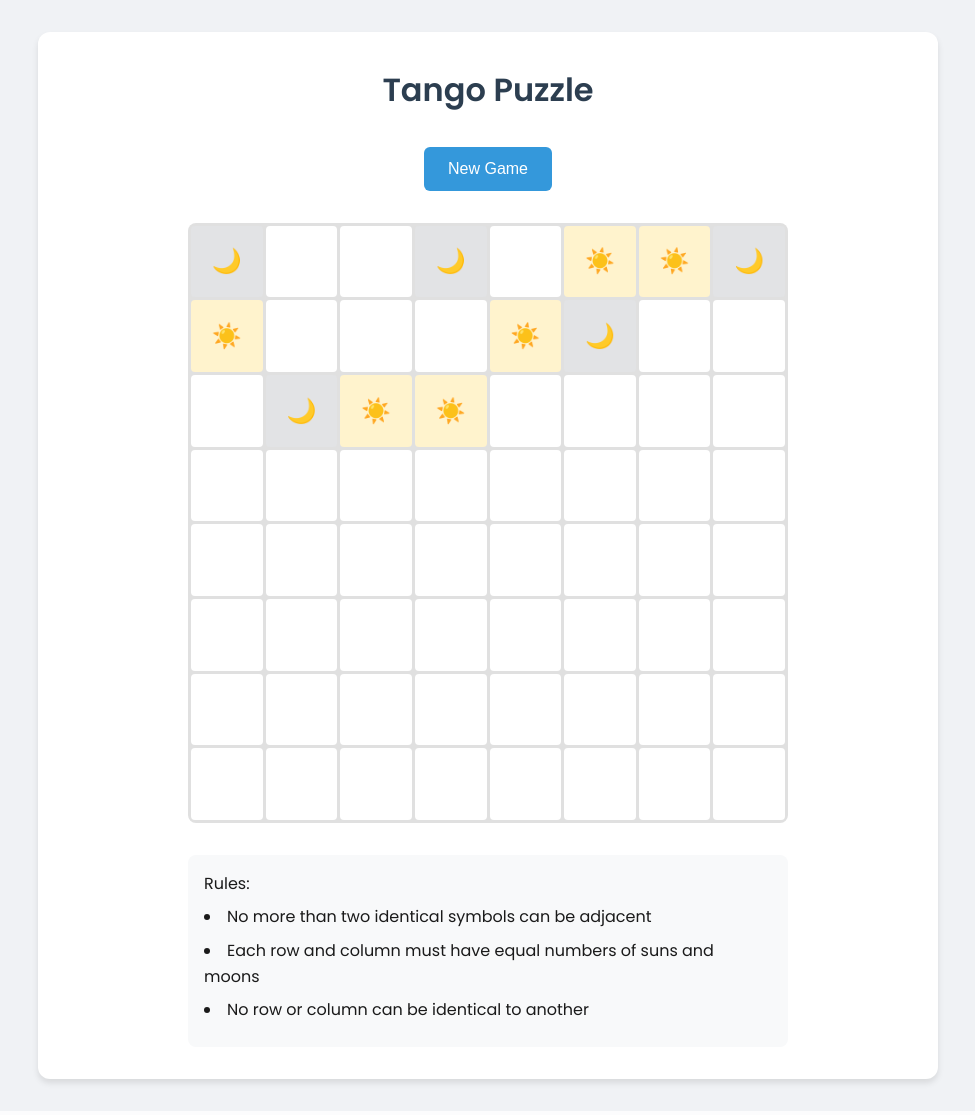
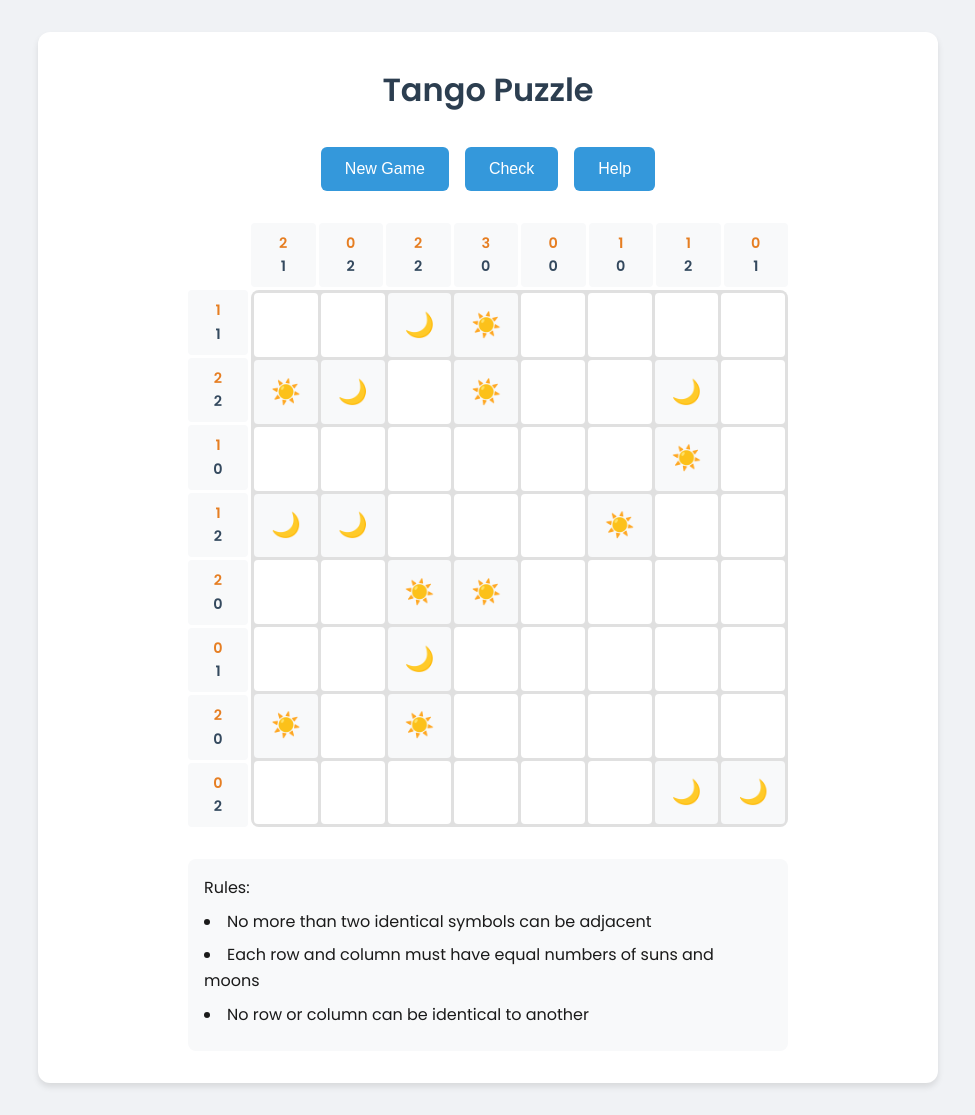
Before and after one commit to Lintern97/tango-game, a Flask app: page / in a window 1280 px wide. Shown: the whole page, without its empty margins (152-1127 px from the left). Before the commit the page ends 1089 px from the top, so only its background shows below. Run offline with Flask 3, Linux system fonts and the light colour scheme.

Commit message:
Check and Help buttons added Indicators for rows and columns added

```diff
--- a/app.py
+++ b/app.py
@@ -1,16 +1,18 @@
 from flask import Flask, render_template, jsonify, request
 import random
+import copy
 
 app = Flask(__name__)
 
-# Game board size (8x8)
+# Fixed board size
 BOARD_SIZE = 8
+MAX_SYMBOLS = 4  # Maximum number of suns or moons per row/column
 
 def create_empty_board():
-    return [[None for _ in range(BOARD_SIZE)] for _ in range(BOARD_SIZE)]
+    return [['' for _ in range(BOARD_SIZE)] for _ in range(BOARD_SIZE)]
 
 def is_valid_move(board, row, col, value):
-    if value is None:
+    if value == '':
         return True
 
     # Check if the move would create three in a row horizontally
@@ -54,25 +56,25 @@ def is_col_valid(board, col):
     return suns <= BOARD_SIZE//2 and moons <= BOARD_SIZE//2
 
 def are_rows_unique(board):
-    filled_rows = [row for row in board if None not in row]
+    filled_rows = [row for row in board if '' not in row]
     return len(filled_rows) == len(set(tuple(row) for row in filled_rows))
 
 def are_cols_unique(board):
     filled_cols = []
     for col in range(BOARD_SIZE):
         col_values = [board[row][col] for row in range(BOARD_SIZE)]
-        if None not in col_values:
+        if '' not in col_values:
             filled_cols.append(tuple(col_values))
     return len(filled_cols) == len(set(filled_cols))
 
 def count_empty_cells(board):
-    return sum(1 for row in board for cell in row if cell is None)
+    return sum(1 for row in board for cell in row if cell == '')
 
 def is_board_valid(board):
     # Check if any row or column has more than two identical symbols adjacent
     for row in range(BOARD_SIZE):
         for col in range(BOARD_SIZE):
-            if board[row][col] is not None and not is_valid_move(board, row, col, board[row][col]):
+            if board[row][col] != '' and not is_valid_move(board, row, col, board[row][col]):
                 return False
 
     # Check if rows and columns have equal numbers of suns and moons
@@ -86,65 +88,118 @@ def is_board_valid(board):
 
     return True
 
+def find_empty_cell(board):
+    for row in range(BOARD_SIZE):
+        for col in range(BOARD_SIZE):
+            if board[row][col] == '':
+                return row, col
+    return None
+
+def solve_puzzle(board):
+    """Solve the puzzle using backtracking."""
+    empty = find_empty_cell(board)
+    if not empty:
+        return True  # Puzzle is solved
+
+    row, col = empty
+    for value in ['sun', 'moon']:
+        if is_valid_move(board, row, col, value):
+            board[row][col] = value
+
+            if is_board_valid(board) and solve_puzzle(board):
+                return True
+
+            board[row][col] = ''
+
+    return False
+
+def count_solutions(board):
+    """Count the number of solutions for the puzzle."""
+    solutions = 0
+
+    def count_solutions_recursive(board):
+        nonlocal solutions
+        empty = find_empty_cell(board)
+        if not empty:
+            solutions += 1
+            return
+
+        row, col = empty
+        for value in ['sun', 'moon']:
+            if is_valid_move(board, row, col, value):
+                board[row][col] = value
+                if is_board_valid(board):
+                    count_solutions_recursive(board)
+                board[row][col] = ''
+
+    count_solutions_recursive(copy.deepcopy(board))
+    return solutions
+
+def generate_complete_solution():
+    """Generate a complete, valid solution."""
+    board = create_empty_board()
+    if solve_puzzle(board):
+        return board
+    return None
+
 def generate_puzzle():
-    max_attempts = 2000
+    board = create_empty_board()
+    initial_board = create_empty_board()
+
+    # Calculate target number of initial cells (around 25-30% of the board)
+    target_cells = int(BOARD_SIZE * BOARD_SIZE * random.uniform(0.25, 0.3))
+    placed_cells = 0
+
+    # Try to place symbols
     attempts = 0
+    max_attempts = 1000
 
-    while attempts < max_attempts:
-        board = create_empty_board()
-        symbols = ['sun', 'moon']
+    while placed_cells < target_cells and attempts < max_attempts:
+        row = random.randint(0, BOARD_SIZE - 1)
+        col = random.randint(0, BOARD_SIZE - 1)
 
-        # First, fill the board with a valid pattern
-        for row in range(BOARD_SIZE):
-            for col in range(BOARD_SIZE):
-                valid_symbols = [s for s in symbols if is_valid_move(board, row, col, s)]
-                if valid_symbols:
-                    board[row][col] = random.choice(valid_symbols)
-                else:
-                    # If no valid symbol can be placed, start over
-                    break
-            else:
-                continue
-            break
-
-        # Verify the board is valid
-        if is_board_valid(board):
-            # Remove cells to create the puzzle
-            # For 8x8, we want to remove between 32 and 40 cells (50-62.5% empty)
-            min_empty = BOARD_SIZE * 4  # 32 cells
-            max_empty = BOARD_SIZE * 5  # 40 cells
-            cells_to_remove = random.randint(min_empty, max_empty)
-
-            # Create a list of all cell positions
-            positions = [(row, col) for row in range(BOARD_SIZE) for col in range(BOARD_SIZE)]
-            random.shuffle(positions)
-
-            # Remove cells while maintaining puzzle validity
-            for row, col in positions[:cells_to_remove]:
-                board[row][col] = None
-
-            # Verify we have enough empty cells
-            if count_empty_cells(board) >= min_empty:
-                return board
+        if board[row][col] == '':
+            symbol = random.choice(['sun', 'moon'])
+            if is_valid_move(board, row, col, symbol):
+                board[row][col] = symbol
+                initial_board[row][col] = symbol
+                placed_cells += 1
 
         attempts += 1
 
-    # If we couldn't generate a valid puzzle, create a simple one with some pre-filled cells
-    board = create_empty_board()
-    # Add some initial cells in a valid pattern
-    for row in range(0, BOARD_SIZE, 2):
-        for col in range(0, BOARD_SIZE, 2):
-            board[row][col] = 'sun' if (row + col) % 4 == 0 else 'moon'
-    return board
+    return board, initial_board
 
 @app.route('/')
 def index():
     return render_template('index.html', board_size=BOARD_SIZE)
 
-@app.route('/api/new-game')
+@app.route('/api/new-game', methods=['GET'])
 def new_game():
-    board = generate_puzzle()
-    return jsonify({'board': board})
+    board, initial_board = generate_puzzle()
+    return jsonify({
+        'board': board,
+        'initial_board': initial_board
+    })
+
+@app.route('/api/check', methods=['POST'])
+def check_board():
+    data = request.get_json()
+    board = data.get('board', [])
+    initial_board = data.get('initial_board', [])
+
+    errors = check_board_state(board, initial_board)
+    return jsonify({
+        'errors': errors
+    })
+
+@app.route('/api/help', methods=['POST'])
+def get_help():
+    data = request.get_json()
+    board = data.get('board', [])
+    initial_board = data.get('initial_board', [])
+
+    solution = find_help_solution(board, initial_board)
+    return jsonify(solution)
 
 @app.route('/api/make-move', methods=['POST'])
 def make_move():
@@ -157,5 +212,137 @@ def make_move():
 
     return jsonify({'success': True})
 
+def check_board_state(board, initial_board):
+    errors = []
+
+    # Check each cell
+    for row in range(BOARD_SIZE):
+        for col in range(BOARD_SIZE):
+            # Skip initial cells
+            if initial_board[row][col] != '':
+                continue
+
+            cell = board[row][col]
+            if cell == '':  # Skip empty cells
+                continue
+
+            # Check for three in a row horizontally
+            if col >= 2:
+                if board[row][col-1] == cell and board[row][col-2] == cell:
+                    errors.append((row, col, "Three identical symbols in a row"))
+            if col <= BOARD_SIZE-3:
+                if board[row][col+1] == cell and board[row][col+2] == cell:
+                    errors.append((row, col, "Three identical symbols in a row"))
+            if 0 < col < BOARD_SIZE-1:
+                if board[row][col-1] == cell and board[row][col+1] == cell:
+                    errors.append((row, col, "Three identical symbols in a row"))
+
+            # Check for three in a row vertically
+            if row >= 2:
+                if board[row-1][col] == cell and board[row-2][col] == cell:
+                    errors.append((row, col, "Three identical symbols in a column"))
+            if row <= BOARD_SIZE-3:
+                if board[row+1][col] == cell and board[row+2][col] == cell:
+                    errors.append((row, col, "Three identical symbols in a column"))
+            if 0 < row < BOARD_SIZE-1:
+                if board[row-1][col] == cell and board[row+1][col] == cell:
+                    errors.append((row, col, "Three identical symbols in a column"))
+
+    # Check row and column counts
+    for i in range(BOARD_SIZE):
+        # Check row counts
+        suns_in_row = count_symbols_in_row(board, i, 'sun')
+        moons_in_row = count_symbols_in_row(board, i, 'moon')
+        if suns_in_row > BOARD_SIZE//2:
+            errors.append((i, 0, f"Too many suns in row {i+1}"))
+        if moons_in_row > BOARD_SIZE//2:
+            errors.append((i, 0, f"Too many moons in row {i+1}"))
+
+        # Check column counts
+        suns_in_col = count_symbols_in_col(board, i, 'sun')
+        moons_in_col = count_symbols_in_col(board, i, 'moon')
+        if suns_in_col > BOARD_SIZE//2:
+            errors.append((0, i, f"Too many suns in column {i+1}"))
+        if moons_in_col > BOARD_SIZE//2:
+            errors.append((0, i, f"Too many moons in column {i+1}"))
+
+    # Check for duplicate rows
+    filled_rows = []
+    for row in range(BOARD_SIZE):
+        if '' not in board[row]:  # Only check complete rows
+            row_tuple = tuple(board[row])
+            if row_tuple in filled_rows:
+                errors.append((row, 0, f"Row {row+1} is identical to another row"))
+            filled_rows.append(row_tuple)
+
+    # Check for duplicate columns
+    filled_cols = []
+    for col in range(BOARD_SIZE):
+        col_values = [board[row][col] for row in range(BOARD_SIZE)]
+        if '' not in col_values:  # Only check complete columns
+            col_tuple = tuple(col_values)
+            if col_tuple in filled_cols:
+                errors.append((0, col, f"Column {col+1} is identical to another column"))
+            filled_cols.append(col_tuple)
+
+    return errors
+
+def find_help_solution(board, initial_board):
+    # First check for errors
+    errors = check_board_state(board, initial_board)
+    if errors:
+        return {
+            'type': 'error',
+            'errors': errors
+        }
+
+    # If no errors, find a cell that can be solved
+    for row in range(BOARD_SIZE):
+        for col in range(BOARD_SIZE):
+            if initial_board[row][col] != '' or board[row][col] != '':
+                continue  # Skip initial and filled cells
+
+            # Try placing a sun
+            if is_valid_move(board, row, col, 'sun'):
+                # Check if this would create any errors
+                board[row][col] = 'sun'
+                if not check_board_state(board, initial_board):
+                    board[row][col] = ''  # Reset the cell
+                    return {
+                        'type': 'hint',
+                        'row': row,
+                        'col': col,
+                        'symbol': 'sun',
+                        'reason': 'This cell can be filled with a sun as it follows all game rules'
+                    }
+                board[row][col] = ''  # Reset the cell
+
+            # Try placing a moon
+            if is_valid_move(board, row, col, 'moon'):
+                # Check if this would create any errors
+                board[row][col] = 'moon'
+                if not check_board_state(board, initial_board):
+                    board[row][col] = ''  # Reset the cell
+                    return {
+                        'type': 'hint',
+                        'row': row,
+                        'col': col,
+                        'symbol': 'moon',
+                        'reason': 'This cell can be filled with a moon as it follows all game rules'
+                    }
+                board[row][col] = ''  # Reset the cell
+
+    # If we get here, either the puzzle is complete or we couldn't find a valid move
+    if all(cell != '' for row in board for cell in row):
+        return {
+            'type': 'complete',
+            'message': 'Congratulations! The puzzle is complete!'
+        }
+    else:
+        return {
+            'type': 'error',
+            'errors': [(0, 0, "No valid moves found. Try removing some symbols and try again.")]
+        }
+
 if __name__ == '__main__':
     app.run(debug=True)
--- a/static/game.js
+++ b/static/game.js
@@ -1,11 +1,13 @@
 document.addEventListener('DOMContentLoaded', () => {
     const gameBoard = document.getElementById('game-board');
     const newGameBtn = document.getElementById('new-game-btn');
-    const symbolBtns = document.querySelectorAll('.symbol-btn');
-    let selectedSymbol = null;
+    const checkBtn = document.getElementById('check-btn');
+    const helpBtn = document.getElementById('help-btn');
+
     let gameState = {
-        board: Array(6).fill().map(() => Array(6).fill(null)),
-        isGameOver: false
+        board: [],
+        initialBoard: [],
+        size: 8
     };
 
     // Initialize the game
@@ -14,7 +16,9 @@ document.addEventListener('DOMContentLoaded', () => {
             .then(response => response.json())
             .then(data => {
                 gameState.board = data.board;
+                gameState.initialBoard = data.initial_board;
                 updateBoard();
+                updateHelpers();
             });
     }
 
@@ -25,8 +29,13 @@ document.addEventListener('DOMContentLoaded', () => {
             const row = parseInt(cell.dataset.row);
             const col = parseInt(cell.dataset.col);
             const value = gameState.board[row][col];
+            const isInitial = gameState.initialBoard[row][col] !== '';
 
             cell.className = 'cell';
+            if (isInitial) {
+                cell.classList.add('initial');
+            }
+
             if (value === 'sun') {
                 cell.textContent = '☀️';
                 cell.classList.add('sun');
@@ -39,64 +48,151 @@ document.addEventListener('DOMContentLoaded', () => {
         });
     }
 
-    // Get next value in the cycle (null -> sun -> moon -> null)
+    // Update helper numbers for rows and columns
+    function updateHelpers() {
+        // Update column helpers
+        for (let col = 0; col < gameState.size; col++) {
+            const sunCount = countSymbolsInColumn(col, 'sun');
+            const moonCount = countSymbolsInColumn(col, 'moon');
+            const helper = document.querySelector(`.column-helper[data-col="${col}"]`);
+            helper.querySelector('.sun-count').textContent = sunCount;
+            helper.querySelector('.moon-count').textContent = moonCount;
+
+            // Check if column is complete
+            if (sunCount === gameState.size/2 && moonCount === gameState.size/2) {
+                helper.classList.add('complete');
+            } else {
+                helper.classList.remove('complete');
+            }
+        }
+
+        // Update row helpers
+        for (let row = 0; row < gameState.size; row++) {
+            const sunCount = countSymbolsInRow(row, 'sun');
+            const moonCount = countSymbolsInRow(row, 'moon');
+            const helper = document.querySelector(`.row-helper[data-row="${row}"]`);
+            helper.querySelector('.sun-count').textContent = sunCount;
+            helper.querySelector('.moon-count').textContent = moonCount;
+
+            // Check if row is complete
+            if (sunCount === gameState.size/2 && moonCount === gameState.size/2) {
+                helper.classList.add('complete');
+            } else {
+                helper.classList.remove('complete');
+            }
+        }
+    }
+
+    // Count symbols in a row
+    function countSymbolsInRow(row, symbol) {
+        return gameState.board[row].filter(cell => cell === symbol).length;
+    }
+
+    // Count symbols in a column
+    function countSymbolsInColumn(col, symbol) {
+        return gameState.board.filter(row => row[col] === symbol).length;
+    }
+
+    // Get next value in the cycle (empty -> sun -> moon -> empty)
     function getNextValue(currentValue) {
-        if (currentValue === null) return 'sun';
+        if (currentValue === '') return 'sun';
         if (currentValue === 'sun') return 'moon';
-        return null;
+        return '';
     }
 
     // Handle cell click
     function handleCellClick(event) {
-        if (gameState.isGameOver) return;
+        const cell = event.target;
+        if (!cell.classList.contains('cell')) return;
 
-        const cell = event.target;
         const row = parseInt(cell.dataset.row);
         const col = parseInt(cell.dataset.col);
+
+        // Don't allow changes to initial cells
+        if (gameState.initialBoard[row][col] !== '') return;
+
         const currentValue = gameState.board[row][col];
         const nextValue = getNextValue(currentValue);
 
-        // Make API call to validate and update the move
-        fetch('/api/make-move', {
+        gameState.board[row][col] = nextValue;
+        updateBoard();
+        updateHelpers();
+    }
+
+    // Check the current board state
+    function checkBoard() {
+        fetch('/api/check', {
             method: 'POST',
             headers: {
                 'Content-Type': 'application/json',
             },
             body: JSON.stringify({
-                row,
-                col,
-                value: nextValue
+                board: gameState.board,
+                initial_board: gameState.initialBoard
             })
         })
         .then(response => response.json())
         .then(data => {
-            if (data.success) {
-                gameState.board[row][col] = nextValue;
-                updateBoard();
-                checkGameOver();
+            // Clear previous error highlights
+            document.querySelectorAll('.cell.error').forEach(cell => {
+                cell.classList.remove('error');
+                cell.title = '';
+            });
+
+            // Highlight errors
+            data.errors.forEach(error => {
+                const [row, col, message] = error;
+                const cell = document.querySelector(`.cell[data-row="${row}"][data-col="${col}"]`);
+                cell.classList.add('error');
+                cell.title = message;
+            });
+        });
+    }
+
+    // Get help for the current board state
+    function getHelp() {
+        fetch('/api/help', {
+            method: 'POST',
+            headers: {
+                'Content-Type': 'application/json',
+            },
+            body: JSON.stringify({
+                board: gameState.board,
+                initial_board: gameState.initialBoard
+            })
+        })
+        .then(response => response.json())
+        .then(data => {
+            // Clear previous highlights
+            document.querySelectorAll('.cell.error, .cell.hint').forEach(cell => {
+                cell.classList.remove('error', 'hint');
+                cell.title = '';
+            });
+
+            if (data.type === 'error') {
+                // Highlight errors
+                data.errors.forEach(error => {
+                    const [row, col, message] = error;
+                    const cell = document.querySelector(`.cell[data-row="${row}"][data-col="${col}"]`);
+                    cell.classList.add('error');
+                    cell.title = message;
+                });
+            } else if (data.type === 'hint') {
+                // Show hint
+                const cell = document.querySelector(`.cell[data-row="${data.row}"][data-col="${data.col}"]`);
+                cell.classList.add('hint');
+                cell.title = data.reason;
+            } else if (data.type === 'complete') {
+                alert(data.message);
             }
         });
     }
 
-    // Check if the game is over
-    function checkGameOver() {
-        // TODO: Implement game over check logic
-        // Check for:
-        // 1. Three in a row
-        // 2. Equal number of suns and moons in each row/column
-        // 3. No duplicate rows/columns
-    }
-
     // Event Listeners
     newGameBtn.addEventListener('click', initGame);
+    checkBtn.addEventListener('click', checkBoard);
+    helpBtn.addEventListener('click', getHelp);
     gameBoard.addEventListener('click', handleCellClick);
-    symbolBtns.forEach(btn => {
-        btn.addEventListener('click', () => {
-            selectedSymbol = btn.dataset.symbol;
-            symbolBtns.forEach(b => b.classList.remove('selected'));
-            btn.classList.add('selected');
-        });
-    });
 
     // Start the game
     initGame();
--- a/static/style.css
+++ b/static/style.css
@@ -29,7 +29,41 @@ h1 {
 .game-controls {
     display: flex;
     justify-content: center;
+    align-items: center;
+    gap: 1rem;
     margin-bottom: 2rem;
+    flex-wrap: wrap;
+}
+
+.difficulty-selector {
+    display: flex;
+    align-items: center;
+    gap: 0.5rem;
+}
+
+.difficulty-selector label {
+    font-weight: 600;
+    color: #2c3e50;
+}
+
+.difficulty-selector select {
+    padding: 0.8rem 1.5rem;
+    border: 2px solid #e0e0e0;
+    border-radius: 6px;
+    font-size: 1rem;
+    color: #2c3e50;
+    background-color: white;
+    cursor: pointer;
+    transition: border-color 0.3s ease;
+}
+
+.difficulty-selector select:hover {
+    border-color: #3498db;
+}
+
+.difficulty-selector select:focus {
+    outline: none;
+    border-color: #3498db;
 }
 
 button {
@@ -47,15 +81,82 @@ button:hover {
     background-color: #2980b9;
 }
 
-.game-board {
+.game-board-container {
+    display: grid;
+    grid-template-columns: 60px 1fr;
+    grid-template-rows: auto 1fr;
+    gap: 3px;
+    margin: 2rem auto;
+    max-width: 600px;
+}
+
+.column-helpers {
+    grid-column: 2;
+    grid-row: 1;
     display: grid;
     grid-template-columns: repeat(8, 1fr);
     gap: 3px;
-    margin: 2rem auto;
+}
+
+.row-helpers {
+    grid-column: 1;
+    grid-row: 2;
+    display: grid;
+    grid-template-rows: repeat(8, 1fr);
+    gap: 3px;
+    width: 60px;
+}
+
+.game-board {
+    grid-column: 2;
+    grid-row: 2;
+    display: grid;
+    grid-template-columns: repeat(8, 1fr);
+    gap: 3px;
     background-color: #e0e0e0;
     padding: 3px;
     border-radius: 8px;
-    max-width: 600px;
+}
+
+.helper-cell {
+    background-color: #f8f9fa;
+    border-radius: 4px;
+    padding: 4px;
+    display: flex;
+    flex-direction: column;
+    align-items: center;
+    justify-content: center;
+    font-size: 0.9rem;
+    min-height: 40px;
+}
+
+.column-helper {
+    aspect-ratio: 1;
+}
+
+.row-helper {
+    width: 100%;
+    height: 100%;
+}
+
+.sun-count, .moon-count {
+    display: flex;
+    align-items: center;
+    justify-content: center;
+    width: 100%;
+    font-weight: 600;
+}
+
+.sun-count {
+    color: #e67e22;
+}
+
+.moon-count {
+    color: #34495e;
+}
+
+.helper-cell.complete {
+    opacity: 0.5;
 }
 
 .cell {
@@ -85,6 +186,31 @@ button:hover {
     background-color: #e2e3e5;
 }
 
+.cell.error {
+    background-color: #ffebee;
+    border: 2px solid #f44336;
+}
+
+.cell.hint {
+    background-color: #e8f5e9;
+    border: 2px solid #4caf50;
+}
+
+.cell.error:hover, .cell.hint:hover {
+    transform: scale(1.05);
+    z-index: 1;
+}
+
+.cell.initial {
+    background-color: #f8f9fa;
+    cursor: not-allowed;
+}
+
+.cell.initial:hover {
+    transform: none;
+    background-color: #f8f9fa;
+}
+
 .game-info {
     margin-top: 2rem;
     padding: 1rem;
--- a/templates/index.html
+++ b/templates/index.html
@@ -12,13 +12,38 @@
         <h1>Tango Puzzle</h1>
         <div class="game-controls">
             <button id="new-game-btn">New Game</button>
+            <button id="check-btn">Check</button>
+            <button id="help-btn">Help</button>
         </div>
-        <div class="game-board" id="game-board">
-            {% for row in range(board_size) %}
+        <div class="game-board-container">
+            <!-- Column helpers -->
+            <div class="column-helpers">
                 {% for col in range(board_size) %}
-                    <div class="cell" data-row="{{ row }}" data-col="{{ col }}"></div>
+                <div class="helper-cell column-helper" data-col="{{ col }}">
+                    <div class="sun-count">0</div>
+                    <div class="moon-count">0</div>
+                </div>
                 {% endfor %}
-            {% endfor %}
+            </div>
+
+            <!-- Row helpers -->
+            <div class="row-helpers">
+                {% for row in range(board_size) %}
+                <div class="helper-cell row-helper" data-row="{{ row }}">
+                    <div class="sun-count">0</div>
+                    <div class="moon-count">0</div>
+                </div>
+                {% endfor %}
+            </div>
+
+            <!-- Game board -->
+            <div class="game-board" id="game-board">
+                {% for row in range(board_size) %}
+                    {% for col in range(board_size) %}
+                        <div class="cell" data-row="{{ row }}" data-col="{{ col }}"></div>
+                    {% endfor %}
+                {% endfor %}
+            </div>
         </div>
         <div class="game-info">
             <p>Rules:</p>
```
